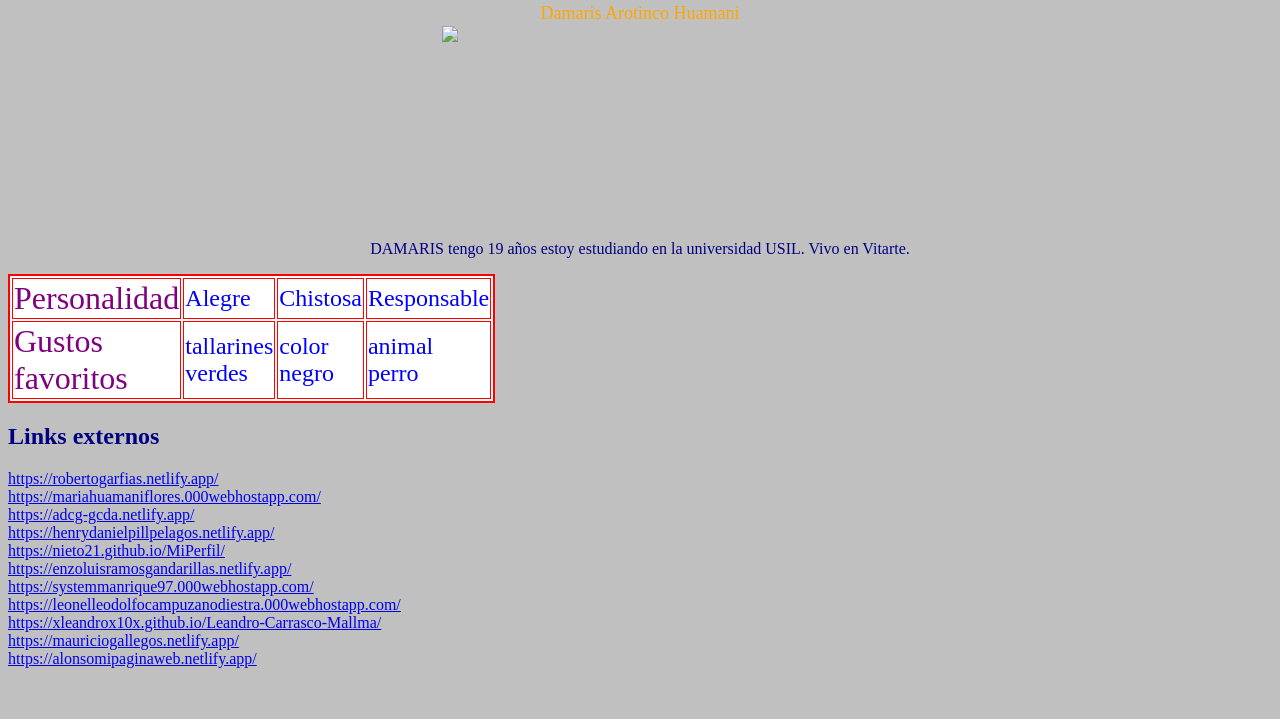
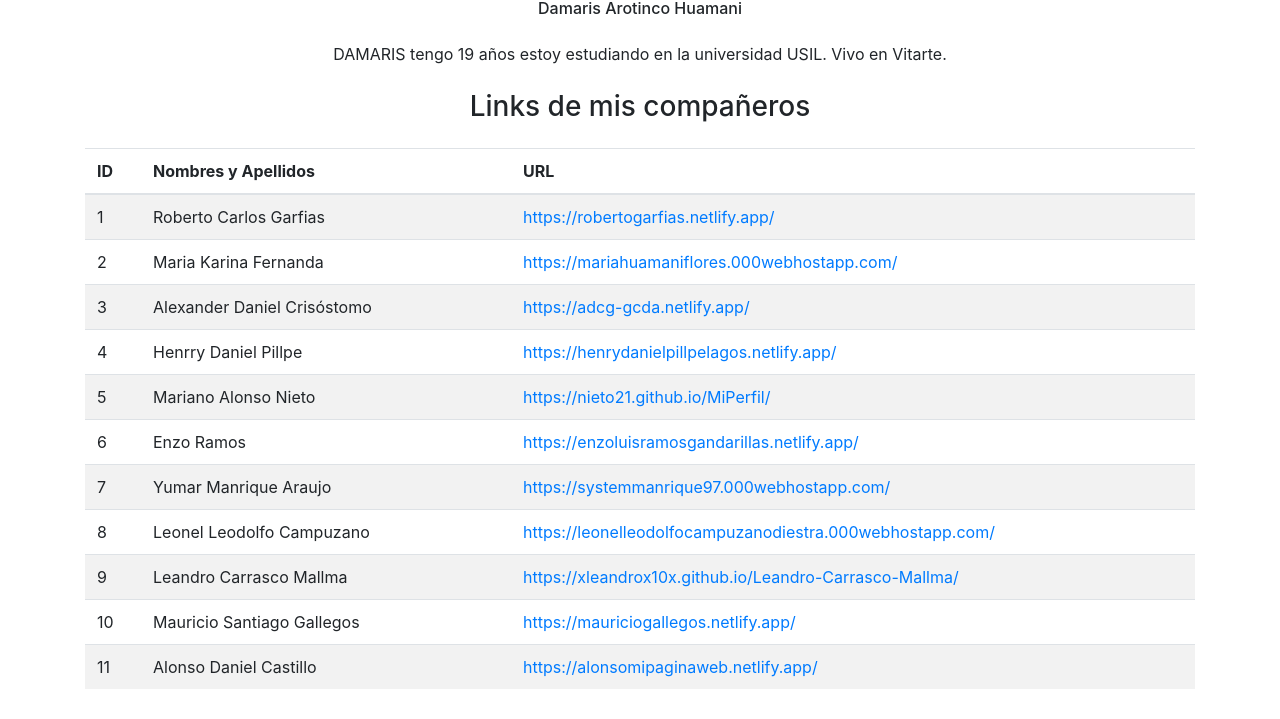
Before and after one commit to damarisarotinco/p-gina-we, a plain HTML site: page index.html in a window 1280 px wide. Shown: the part 81-800 px from the top of the page. Drawn offline with nearby package versions, Linux system fonts and the light colour scheme.

Commit message:
Commit Inicial

```diff
--- a/index.html
+++ b/index.html
@@ -1,50 +1,92 @@
 <html>
     <head>
-	<title>
-	Damaris Arotinco DA
-	</title>
-	<body bgcolor="silver"
-	<link rel="shortcut icon" href="favicon.ico" type="image/x-icon" />
-	<h1><center><font color="red" size="11px">DAMARIS</font> </center></h1>
-	    <center><font color="orange" size="4px">Damaris Arotinco Huamani</font></center>
+		<meta charset="UTF-8">
+		<meta http-equiv="X-UA-Compatible" content="IE=edge">
+		<meta name="viewport" content="width=device-width, initial-scale=1.0">
+		<link rel="stylesheet" href="https://stackpath.bootstrapcdn.com/bootstrap/4.4.1/css/bootstrap.min.css" integrity="sha384-Vkoo8x4CGsO3+Hhxv8T/Q5PaXtkKtu6ug5TOeNV6gBiFeWPGFN9MuhOf23Q9Ifjh" crossorigin="anonymous">
+		<title>Damaris Arotinco DA</title>
 	</head>
 
+	<body>
 
-	<body>
-	<center>
-	<img src="" width="400" height="200">
-    <p>
-	 <body text="navy">
-	 DAMARIS tengo 19 años estoy estudiando en la universidad USIL. Vivo en Vitarte.
+	<div class="container">
+		<h1 class="text-center mt-4">DAMARIS</h1>
+		<h6 class="text-center">Damaris Arotinco Huamani</h6>
 
-  </p>
-   </center>
-     <table width="150" height="100" bgcolor="white" border="2" bordercolor="red">
-	     <tr>
-		    <td><font color="purple" size="6px">Personalidad</font> </td>
-			<td><font color="blue" size="5px">Alegre</font></td>
-			<td><font color="blue" size="5px">Chistosa</font></td>
-			<td><font color="blue" size="5px">Responsable</font></td>
+		<p class="text-center mt-4">DAMARIS tengo 19 años estoy estudiando en la universidad USIL. Vivo en Vitarte.</p>
+	</div>
+
+	  <div class="container">
+
+		<h3 class="text-center mt-4 mb-4">Links de mis compañeros</h3>
+
+	  <table class="table table-striped table-hover">
+		<thead>
+		<tr>
+		  <th scope="col">ID</th>
+		  <th class="col-4">Nombres y Apellidos</th>
+		  <th scope="col">URL</th>
 		</tr>
-        <tr>
-             <td><font color="purple" size="6px">Gustos favoritos</font> </td>
-             <td><font color="blue" size="5px">tallarines verdes</td>
-             <td><font color="blue" size="5px">color negro</font></td>
-			 <td><font color="blue" size="5px">animal perro </font></td>
+
+		</thead>
+		<tbody>
+		<tr>
+		<td scope="row">1</td>
+		<td scope="row">Roberto Carlos Garfias</td>
+		<td scope="row"><a href="https://robertogarfias.netlify.app/">https://robertogarfias.netlify.app/</a></td>
 		</tr>
-      </table>
-
-	  <h2>Links externos</h2>
-	  <a href="https://robertogarfias.netlify.app/">https://robertogarfias.netlify.app/</a><br>
-	  <a href="https://mariahuamaniflores.000webhostapp.com/">https://mariahuamaniflores.000webhostapp.com/</a><br>
-	  <a href="https://adcg-gcda.netlify.app/">https://adcg-gcda.netlify.app/</a><br>
-	  <a href="https://henrydanielpillpelagos.netlify.app/">https://henrydanielpillpelagos.netlify.app/</a><br>
-	  <a href="https://nieto21.github.io/MiPerfil/">https://nieto21.github.io/MiPerfil/</a><br>
-	  <a href="https://enzoluisramosgandarillas.netlify.app/">https://enzoluisramosgandarillas.netlify.app/</a><br>
-	  <a href="https://systemmanrique97.000webhostapp.com/">https://systemmanrique97.000webhostapp.com/</a><br>
-	  <a href="https://leonelleodolfocampuzanodiestra.000webhostapp.com/">https://leonelleodolfocampuzanodiestra.000webhostapp.com/</a><br>
-	  <a href="https://xleandrox10x.github.io/Leandro-Carrasco-Mallma/">https://xleandrox10x.github.io/Leandro-Carrasco-Mallma/</a><br>
-	  <a href="https://mauriciogallegos.netlify.app/">https://mauriciogallegos.netlify.app/</a><br>
-	  <a href="https://alonsomipaginaweb.netlify.app/">https://alonsomipaginaweb.netlify.app/</a><br>
+		<tr>
+		<td scope="row">2</td>
+		<td scope="row">Maria Karina Fernanda</td>
+		<td scope="row"><a href="https://mariahuamaniflores.000webhostapp.com/">https://mariahuamaniflores.000webhostapp.com/</a></td>
+		</tr>
+		<tr>
+		<td scope="row">3</td>
+		<td scope="row">Alexander Daniel Crisóstomo</td>
+		<td scope="row"><a href="https://adcg-gcda.netlify.app/">https://adcg-gcda.netlify.app/</a></td>
+		</tr>
+		<tr>
+		<td scope="row">4</td>
+		<td scope="row">Henrry Daniel Pillpe</td>
+		<td scope="row"><a href="https://henrydanielpillpelagos.netlify.app/">https://henrydanielpillpelagos.netlify.app/</a></td>
+		</tr>
+		<tr>
+		<td scope="row">5</td>
+		<td scope="row">Mariano Alonso Nieto</td>
+		<td scope="row"><a href="https://nieto21.github.io/MiPerfil/">https://nieto21.github.io/MiPerfil/</a></td>
+		</tr>
+		<tr>
+		<td scope="row">6</td>
+		<td scope="row">Enzo Ramos</td>
+		<td scope="row"><a href="https://enzoluisramosgandarillas.netlify.app/">https://enzoluisramosgandarillas.netlify.app/</a></td>
+		</tr>
+		<tr>
+		<td scope="row">7</td>
+		<td scope="row">Yumar Manrique Araujo</td>
+		<td scope="row"><a href="https://systemmanrique97.000webhostapp.com/">https://systemmanrique97.000webhostapp.com/</a></td>
+		</tr>
+		<tr>
+		<td scope="row">8</td>
+		<td scope="row">Leonel Leodolfo Campuzano</td>
+		<td scope="row"><a href="https://leonelleodolfocampuzanodiestra.000webhostapp.com/">https://leonelleodolfocampuzanodiestra.000webhostapp.com/</a></td>
+		</tr>
+		<tr>
+		<td scope="row">9</td>
+		<td scope="row">Leandro Carrasco Mallma</td>
+		<td scope="row"><a href="https://xleandrox10x.github.io/Leandro-Carrasco-Mallma/">https://xleandrox10x.github.io/Leandro-Carrasco-Mallma/</a></td>
+		</tr>
+		<tr>
+		<td scope="row">10</td>
+		<td scope="row">Mauricio Santiago Gallegos</td>
+		<td scope="row"><a href="https://mauriciogallegos.netlify.app/">https://mauriciogallegos.netlify.app/</a></td>
+		</tr>
+		<tr>
+		<td scope="row">11</td>
+		<td scope="row">Alonso Daniel Castillo</td>
+		<td scope="row"><a href="https://alonsomipaginaweb.netlify.app/">https://alonsomipaginaweb.netlify.app/</a></td>
+		</tr>
+		</tbody>
+	  </table>
+	</div>
 
     </body>
```
